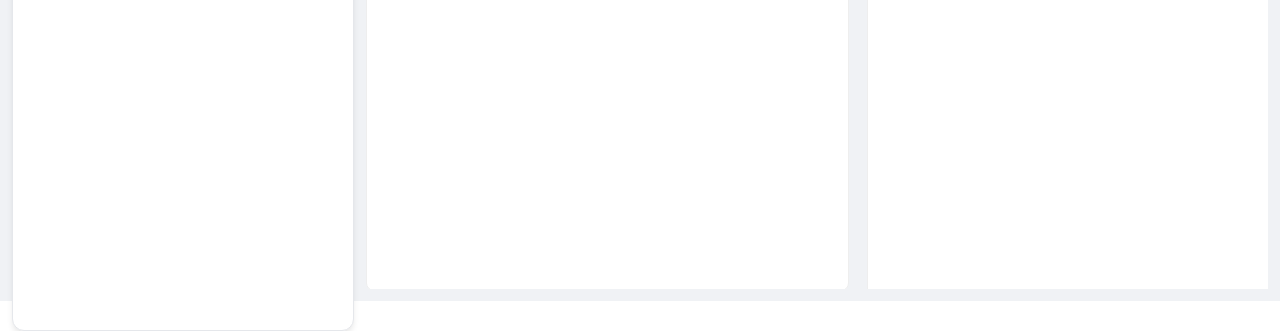
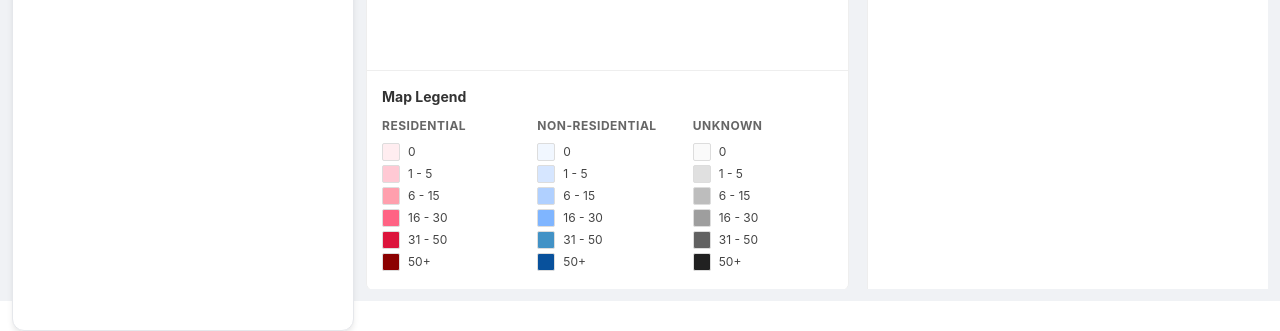
Before and after one commit to KatieEngel/Campus-Wifi-Vue-App, a Vue app in the folder frontend/: page / in a window 1280 px wide. Shown: the part 499-830 px from the top of the page. Built offline with nearby package versions, Linux system fonts and the light colour scheme; no server answers.

Commit message:
Added map legends

```diff
--- a/frontend/src/App.vue
+++ b/frontend/src/App.vue
@@ -2,6 +2,7 @@
 import { ref, onMounted, watch, computed } from 'vue';
 import CampusMap from './components/CampusMap.vue';
 import OccupancyChart from './components/OccupancyChart.vue';
+import MapLegend from './components/MapLegend.vue';
 
 // State
 const dates = ref([]);
@@ -118,10 +119,14 @@ onMounted(() => {
       <div class="viz-container">
 
         <div class="map-panel">
-          <CampusMap
-            :geoJsonData="heatmapData"
-            :renderKey="mapRenderKey"
-          />
+          <div style="flex: 1; min-height: 0;">
+             <CampusMap
+              :geoJsonData="heatmapData"
+              :renderKey="mapRenderKey"
+            />
+          </div>
+
+          <MapLegend />
         </div>
 
         <div class="chart-panel">
--- /dev/null
+++ b/frontend/src/components/MapLegend.vue
@@ -0,0 +1,90 @@
+<script setup>
+// 1. Define the exact same colors from your Map logic
+const RES_COLORS = ['#FFEDF0', '#FFC9D4', '#FF9FAD', '#FF6384', '#DC143C', '#8B0000'];
+const NON_RES_COLORS = ['#F1F7FF', '#D6E6FF', '#B0D0FF', '#7FB5FF', '#4292C6', '#08519C'];
+// Define a simple gray scale for Unknown
+const UNK_COLORS = ['#FAFAFA', '#E0E0E0', '#BDBDBD', '#9E9E9E', '#616161', '#212121'];
+
+// 2. Define the text labels matching your getColor thresholds
+const RANGES = ["0", "1 - 5", "6 - 15", "16 - 30", "31 - 50", "50+"];
+</script>
+
+<template>
+  <div class="legend-container">
+    <h4>Map Legend</h4>
+    <div class="legend-grid">
+
+      <div class="legend-col">
+        <h5>Residential</h5>
+        <div v-for="(color, index) in RES_COLORS" :key="'res-'+index" class="legend-item">
+          <span class="color-box" :style="{ backgroundColor: color }"></span>
+          <span class="label">{{ RANGES[index] }}</span>
+        </div>
+      </div>
+
+      <div class="legend-col">
+        <h5>Non-Residential</h5>
+        <div v-for="(color, index) in NON_RES_COLORS" :key="'non-'+index" class="legend-item">
+          <span class="color-box" :style="{ backgroundColor: color }"></span>
+          <span class="label">{{ RANGES[index] }}</span>
+        </div>
+      </div>
+
+      <div class="legend-col">
+        <h5>Unknown</h5>
+        <div v-for="(color, index) in UNK_COLORS" :key="'unk-'+index" class="legend-item">
+          <span class="color-box" :style="{ backgroundColor: color }"></span>
+          <span class="label">{{ RANGES[index] }}</span>
+        </div>
+      </div>
+
+    </div>
+  </div>
+</template>
+
+<style scoped>
+.legend-container {
+  padding: 15px;
+  border-top: 1px solid #eee; /* Divider line */
+  background: white;
+}
+
+h4 {
+  margin: 0 0 10px 0;
+  font-size: 14px;
+  color: #333;
+}
+
+.legend-grid {
+  display: grid;
+  grid-template-columns: 1fr 1fr 1fr; /* 3 equal columns */
+  gap: 15px;
+}
+
+h5 {
+  margin: 0 0 8px 0;
+  font-size: 12px;
+  color: #666;
+  text-transform: uppercase;
+  letter-spacing: 0.5px;
+}
+
+.legend-item {
+  display: flex;
+  align-items: center;
+  margin-bottom: 4px;
+}
+
+.color-box {
+  width: 16px;
+  height: 16px;
+  margin-right: 8px;
+  border: 1px solid #ddd;
+  border-radius: 2px;
+}
+
+.label {
+  font-size: 12px;
+  color: #444;
+}
+</style>
```
